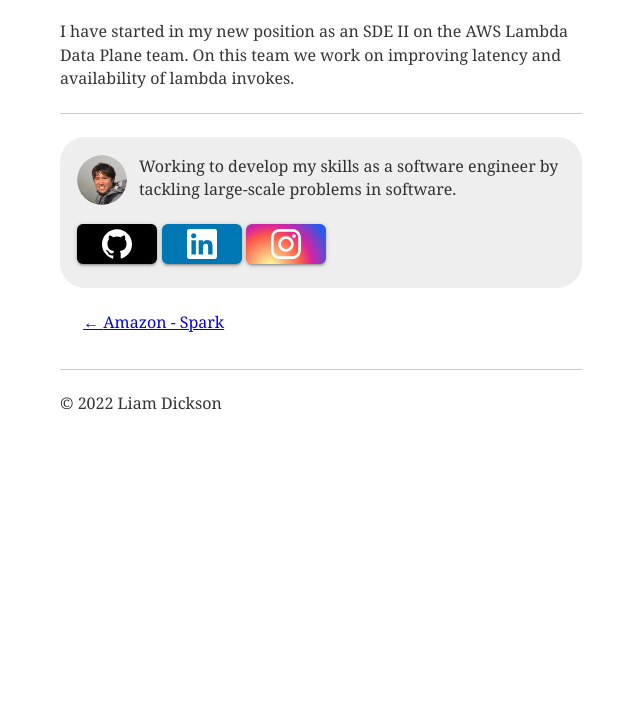
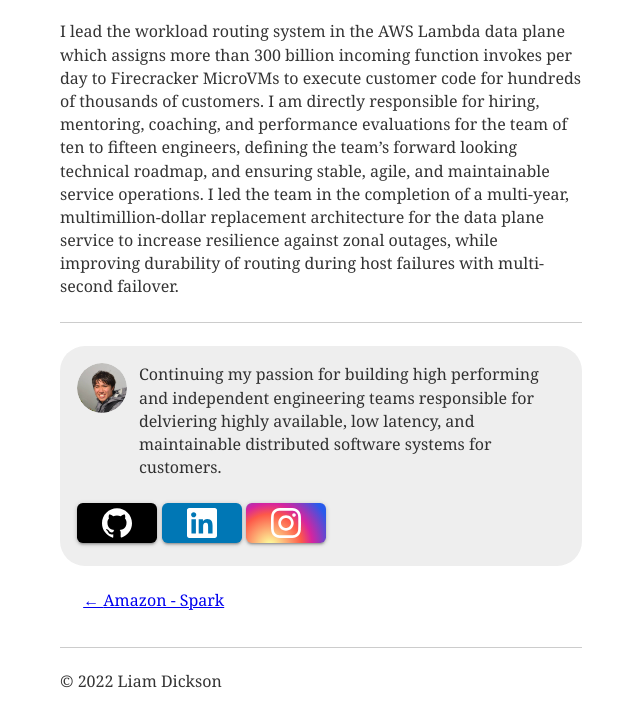
Before and after one commit to shiift/shiift.github.io, a Gatsby site: page /aws-lambda/ in a window 1280 px wide. Shown: the part 169-896 px from the top of the page, without its empty margins (319-959 px from the left). Before the commit the page ends 800 px from the top, so only its background shows below. Built offline with nearby package versions, Linux system fonts and the light colour scheme; Gatsby itself is replaced by a stand-in of ours; some packages are replaced by stand-ins of ours; what typography-theme-us-web-design-standards would draw is missing.

Commit message:
Updates work experience

```diff
--- a/content/blog/aws-lambda/index.md
+++ b/content/blog/aws-lambda/index.md
@@ -4,5 +4,4 @@
 present: true
 ---
 
-I have started in my new position as an SDE II on the AWS Lambda Data Plane team. On this team we work
-on improving latency and availability of lambda invokes.
+I lead the workload routing system in the AWS Lambda data plane which assigns more than 300 billion incoming function invokes per day to Firecracker MicroVMs to execute customer code for hundreds of thousands of customers. I am directly responsible for hiring, mentoring, coaching, and performance evaluations for the team of ten to fifteen engineers, defining the team’s forward looking technical roadmap, and ensuring stable, agile, and maintainable service operations. I led the team in the completion of a multi-year, multimillion-dollar replacement architecture for the data plane service to increase resilience against zonal outages, while improving durability of routing during host failures with multi-second failover.
--- a/package.json
+++ b/package.json
@@ -13,7 +13,7 @@
     "gatsby-plugin-offline": "^2.2.4",
     "gatsby-plugin-preconnect": "^1.0.5",
     "gatsby-plugin-react-helmet": "^3.1.3",
-    "gatsby-plugin-sharp": "^2.2.9",
+    "gatsby-plugin-sharp": "^2.14.4",
     "gatsby-plugin-typography": "^2.3.2",
     "gatsby-remark-copy-linked-files": "^2.1.4",
     "gatsby-remark-images": "^3.1.7",
@@ -22,7 +22,7 @@
     "gatsby-remark-smartypants": "^2.1.2",
     "gatsby-source-filesystem": "^2.1.8",
     "gatsby-transformer-remark": "^2.6.10",
-    "gatsby-transformer-sharp": "^2.2.5",
+    "gatsby-transformer-sharp": "^2.12.1",
     "prismjs": "^1.17.1",
     "react": "^16.8.6",
     "react-dom": "^16.8.6",
--- a/src/components/bio.js
+++ b/src/components/bio.js
@@ -75,7 +75,7 @@
             borderRadius: `50%`,
           }}
         />
-        <p>Working to develop my skills as a software engineer by tackling large-scale problems in software.</p>
+        <p>Continuing my passion for building high performing and independent engineering teams responsible for delviering highly available, low latency, and maintainable distributed software systems for customers.</p>
       </div>
       <div>
         <a
```
Also changed, not shown: 1 other file.
